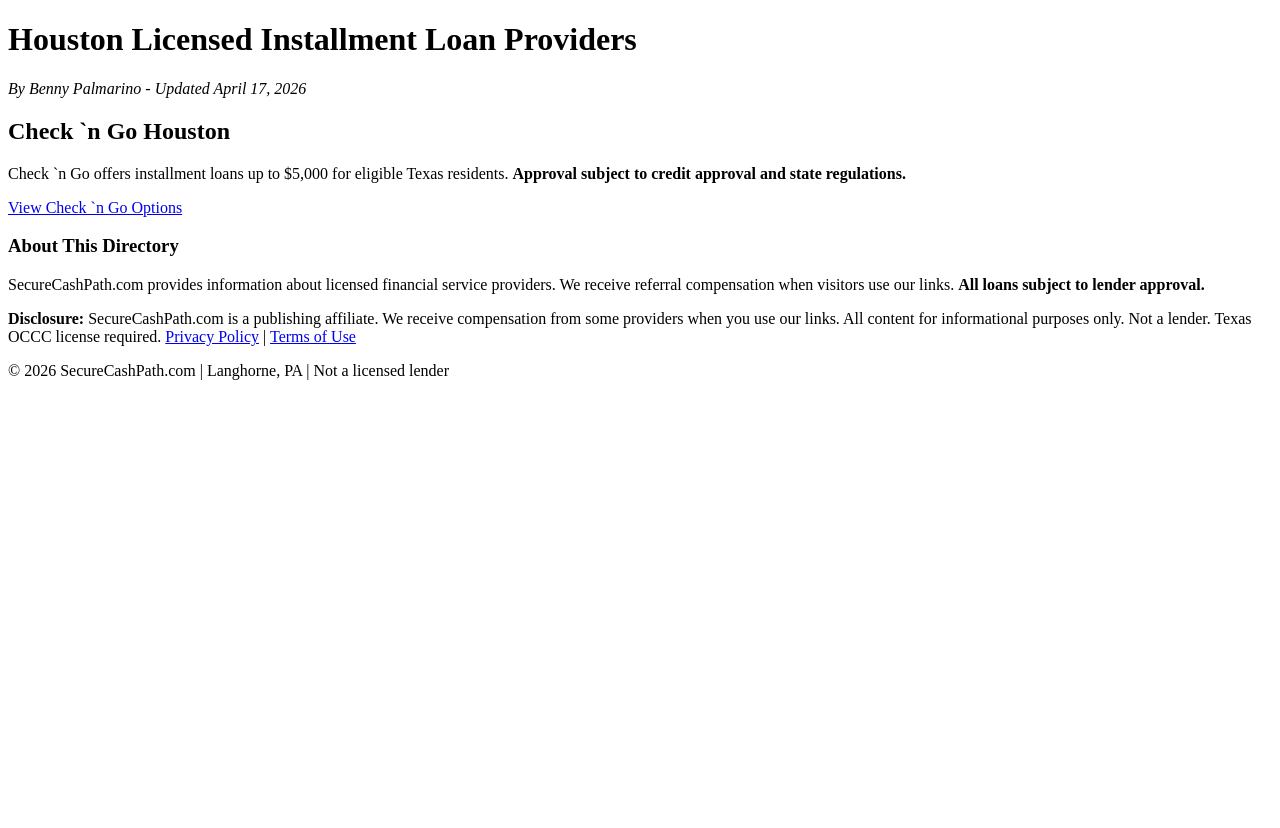
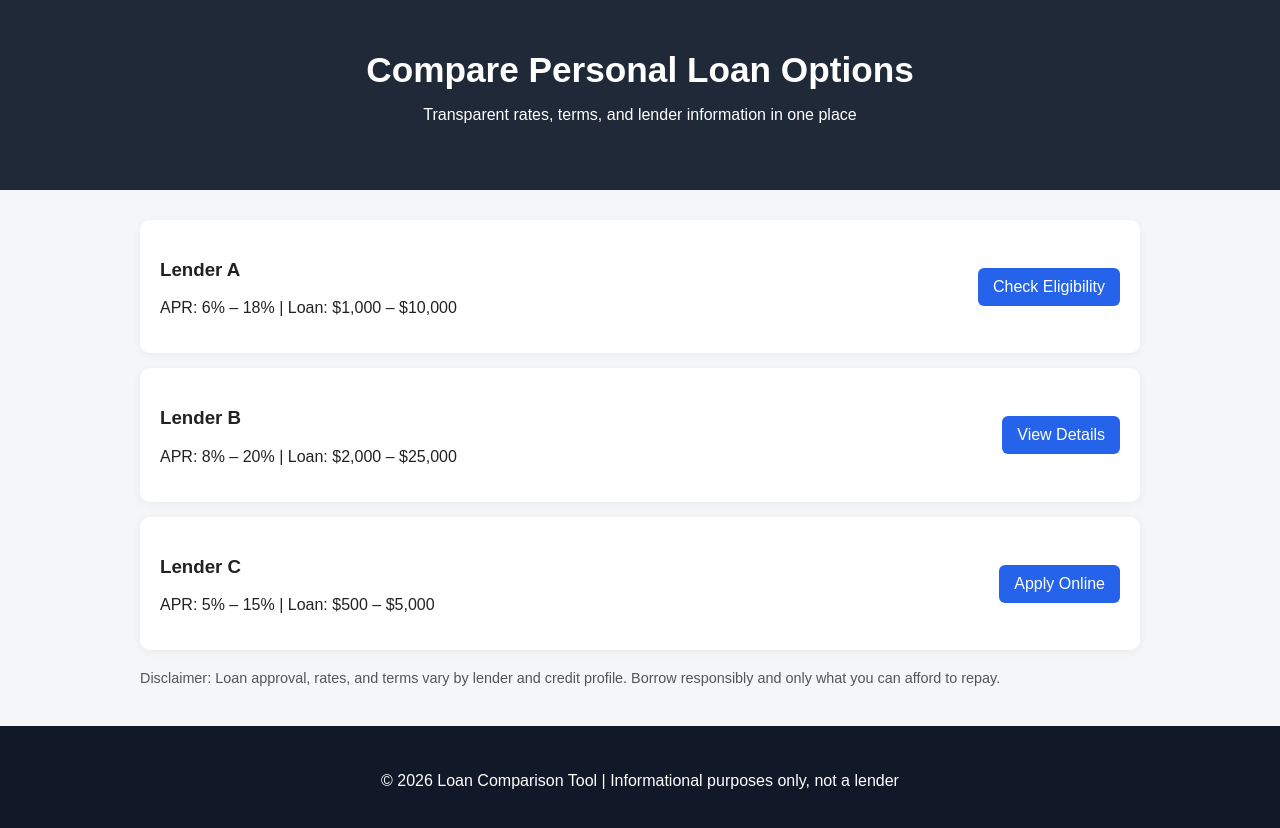
Before and after one commit to brightlane/maxlend.com, a website: page index.html in a window 1280 px wide. Before the commit the page ends 800 px from the top, so only its background shows below. Drawn offline with Linux system fonts and the light colour scheme.

Commit message:
Revise index.html for loan comparison tool
Updated the title, meta tags, and content to reflect a loan comparison tool. Removed outdated sections and added new lender information.

```diff
--- a/index.html
+++ b/index.html
@@ -1,58 +1,122 @@
 <!DOCTYPE html>
 <html lang="en">
 <head>
-<title>Houston TX Check `n Go Installment Loans | Licensed Lender Directory</title>
-<meta name="description" content="Houston area installment loan providers including Check `n Go. Compare licensed lenders serving Texas residents. Approval not guaranteed. OBA disclosure below.">
+  <meta charset="UTF-8">
+  <meta name="viewport" content="width=device-width, initial-scale=1.0">
+  <title>Loan Comparison Tool</title>
+  <meta name="description" content="Compare personal loan options from multiple lenders. Transparent rates, terms, and eligibility info.">
 
-<!-- CRITICAL E-E-A-T SCHEMA -->
-<script type="application/ld+json">
-{
-  "@context": "https://schema.org",
-  "@type": "FinancialService",
-  "name": "Houston Installment Loan Directory",
-  "description": "Directory of licensed installment loan providers serving Houston, TX",
-  "areaServed": "Houston, TX",
-  "provider": {
-    "@type": "Organization",
-    "name": "SecureCashPath",
-    "url": "https://yourdomain.com",
-    "address": {
-      "@type": "PostalAddress",
-      "addressLocality": "Langhorne",
-      "addressRegion": "PA"
+  <style>
+    body {
+      font-family: Arial, sans-serif;
+      margin: 0;
+      background: #f4f6f8;
+      color: #222;
     }
-  },
-  "author": {
-    "@type": "Person",
-    "name": "Benny Palmarino",
-    "jobTitle": "Finance Researcher"
-  }
-}
-</script>
+
+    header {
+      background: #1f2937;
+      color: white;
+      padding: 50px 20px;
+      text-align: center;
+    }
+
+    header h1 {
+      margin: 0;
+      font-size: 2.2rem;
+    }
+
+    .container {
+      max-width: 1000px;
+      margin: 30px auto;
+      padding: 0 20px;
+    }
+
+    .card {
+      background: white;
+      padding: 20px;
+      margin-bottom: 15px;
+      border-radius: 10px;
+      box-shadow: 0 2px 10px rgba(0,0,0,0.05);
+    }
+
+    .loan {
+      display: flex;
+      justify-content: space-between;
+      align-items: center;
+      flex-wrap: wrap;
+    }
+
+    .btn {
+      background: #2563eb;
+      color: white;
+      padding: 10px 15px;
+      border-radius: 6px;
+      text-decoration: none;
+    }
+
+    .btn:hover {
+      background: #1d4ed8;
+    }
+
+    .warning {
+      font-size: 0.9rem;
+      color: #555;
+      margin-top: 20px;
+    }
+
+    footer {
+      text-align: center;
+      padding: 30px;
+      background: #111827;
+      color: white;
+      margin-top: 40px;
+    }
+  </style>
 </head>
+
 <body>
+
 <header>
-  <h1>Houston Licensed Installment Loan Providers</h1>
-  <p><em>By Benny Palmarino - Updated April 17, 2026</em></p>
+  <h1>Compare Personal Loan Options</h1>
+  <p>Transparent rates, terms, and lender information in one place</p>
 </header>
 
-<main>
-  <section>
-    <h2>Check `n Go Houston</h2>
-    <p>Check `n Go offers installment loans up to $5,000 for eligible Texas residents. <strong>Approval subject to credit approval and state regulations.</strong></p>
-    <a href="YOUR LINKCONNECTOR" class="cta">View Check `n Go Options</a>
-  </section>
+<div class="container">
 
-  <!-- TRUST BLOCK -->
-  <aside>
-    <h3>About This Directory</h3>
-    <p>SecureCashPath.com provides information about licensed financial service providers. We receive referral compensation when visitors use our links. <strong>All loans subject to lender approval.</strong></p>
-  </aside>
-</main>
+  <div class="card loan">
+    <div>
+      <h3>Lender A</h3>
+      <p>APR: 6% – 18% | Loan: $1,000 – $10,000</p>
+    </div>
+    <a class="btn" href="#">Check Eligibility</a>
+  </div>
+
+  <div class="card loan">
+    <div>
+      <h3>Lender B</h3>
+      <p>APR: 8% – 20% | Loan: $2,000 – $25,000</p>
+    </div>
+    <a class="btn" href="#">View Details</a>
+  </div>
+
+  <div class="card loan">
+    <div>
+      <h3>Lender C</h3>
+      <p>APR: 5% – 15% | Loan: $500 – $5,000</p>
+    </div>
+    <a class="btn" href="#">Apply Online</a>
+  </div>
+
+  <p class="warning">
+    Disclaimer: Loan approval, rates, and terms vary by lender and credit profile. Borrow responsibly and only what you can afford to repay.
+  </p>
+
+</div>
 
 <footer>
-  <p><strong>Disclosure:</strong> SecureCashPath.com is a publishing affiliate. We receive compensation from some providers when you use our links. All content for informational purposes only. Not a lender. Texas OCCC license required. <a href="/privacy">Privacy Policy</a> | <a href="/terms">Terms of Use</a></p>
-  <p>© 2026 SecureCashPath.com | Langhorne, PA | Not a licensed lender</p>
+  <p>© 2026 Loan Comparison Tool | Informational purposes only, not a lender</p>
 </footer>
+
 </body>
 </html>
```
